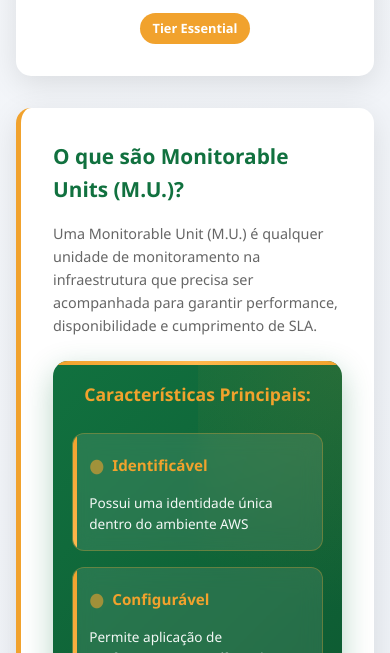
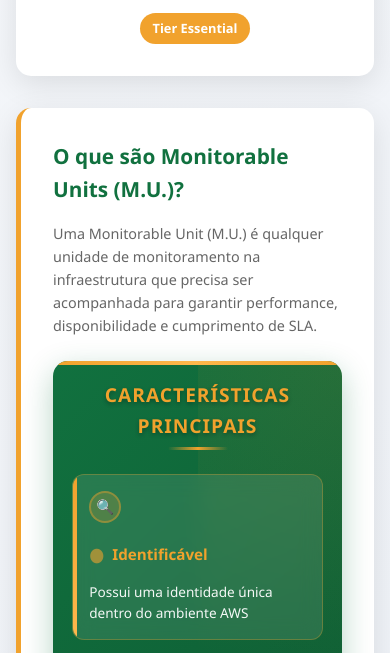
Before and after one commit to bdayrell/catalogo-monitoracao, a website: page index.html in a window 390 px wide. Shown: the part 402-1055 px from the top of the page. Drawn offline with Linux system fonts and the light colour scheme.

Commit message:
Aprimorar seção de Características Principais com título destacado e ícones

```diff
--- a/index.html
+++ b/index.html
@@ -128,13 +128,28 @@
         }
 
         .definition-box h3 {
-            font-size: 1.4rem;
-            margin-bottom: 1.5rem;
+            font-size: 1.6rem;
+            margin-bottom: 2rem;
             color: #F1A22D;
-            font-weight: 700;
+            font-weight: 800;
             text-align: center;
             position: relative;
             z-index: 2;
+            letter-spacing: 2px;
+            text-transform: uppercase;
+            text-shadow: 0 2px 4px rgba(0, 0, 0, 0.3);
+        }
+
+        .definition-box h3::after {
+            content: '';
+            position: absolute;
+            bottom: -8px;
+            left: 50%;
+            transform: translateX(-50%);
+            width: 60px;
+            height: 3px;
+            background: linear-gradient(90deg, transparent 0%, #F1A22D 50%, transparent 100%);
+            border-radius: 2px;
         }
 
         .characteristics-grid {
@@ -176,6 +191,45 @@
 
         .characteristic-item:hover::before {
             width: 6px;
+        }
+
+        .characteristic-item:hover .characteristic-icon {
+            transform: scale(1.1) rotate(5deg);
+        }
+
+        .characteristic-icon {
+            width: 40px;
+            height: 40px;
+            background: rgba(241, 162, 45, 0.2);
+            border-radius: 50%;
+            display: flex;
+            align-items: center;
+            justify-content: center;
+            margin-bottom: 1rem;
+            transition: all 0.3s ease;
+            border: 2px solid rgba(241, 162, 45, 0.4);
+        }
+
+        .characteristic-icon::before {
+            font-size: 1.2rem;
+            color: #F1A22D;
+            font-weight: bold;
+        }
+
+        .characteristic-item:nth-child(1) .characteristic-icon::before {
+            content: '🔍';
+        }
+
+        .characteristic-item:nth-child(2) .characteristic-icon::before {
+            content: '⚙️';
+        }
+
+        .characteristic-item:nth-child(3) .characteristic-icon::before {
+            content: '📊';
+        }
+
+        .characteristic-item:nth-child(4) .characteristic-icon::before {
+            content: '💰';
         }
 
         .characteristic-title {
@@ -359,7 +413,8 @@
             }
 
             .definition-box h3 {
-                font-size: 1.2rem;
+                font-size: 1.3rem;
+                letter-spacing: 1px;
             }
 
             .characteristics-grid {
@@ -369,6 +424,15 @@
 
             .characteristic-item {
                 padding: 1.2rem;
+            }
+
+            .characteristic-icon {
+                width: 35px;
+                height: 35px;
+            }
+
+            .characteristic-icon::before {
+                font-size: 1rem;
             }
 
             .characteristic-title {
@@ -467,11 +531,21 @@
             }
 
             .definition-box h3 {
-                font-size: 1.1rem;
+                font-size: 1.2rem;
+                letter-spacing: 1px;
             }
 
             .characteristic-item {
                 padding: 1rem;
+            }
+
+            .characteristic-icon {
+                width: 32px;
+                height: 32px;
+            }
+
+            .characteristic-icon::before {
+                font-size: 0.9rem;
             }
 
             .characteristic-title {
@@ -506,21 +580,25 @@
             <p>Uma <span class="highlight">Monitorable Unit (M.U.)</span> é qualquer unidade de monitoramento na infraestrutura que precisa ser acompanhada para garantir performance, disponibilidade e cumprimento de SLA.</p>
 
             <div class="definition-box">
-                <h3>Características Principais:</h3>
+                <h3>Características Principais</h3>
                 <div class="characteristics-grid">
                     <div class="characteristic-item">
+                        <div class="characteristic-icon"></div>
                         <div class="characteristic-title">Identificável</div>
                         <div class="characteristic-description">Possui uma identidade única dentro do ambiente AWS</div>
                     </div>
                     <div class="characteristic-item">
+                        <div class="characteristic-icon"></div>
                         <div class="characteristic-title">Configurável</div>
                         <div class="characteristic-description">Permite aplicação de configurações específicas de monitoramento</div>
                     </div>
                     <div class="characteristic-item">
+                        <div class="characteristic-icon"></div>
                         <div class="characteristic-title">Gerador de Observabilidade</div>
                         <div class="characteristic-description">Emite métricas, logs e eventos</div>
                     </div>
                     <div class="characteristic-item">
+                        <div class="characteristic-icon"></div>
                         <div class="characteristic-title">Unidade de Cobrança</div>
                         <div class="characteristic-description">Serve como base para precificação do serviço de monitoramento</div>
                     </div>
```
